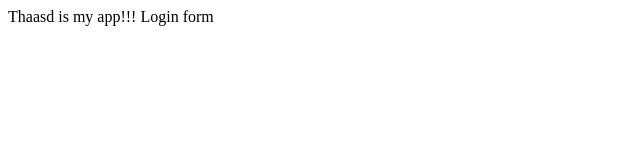
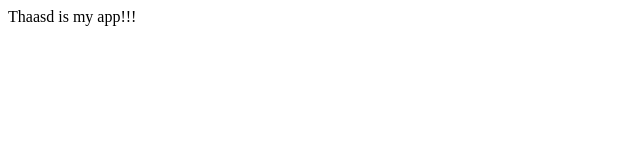
Before and after one commit to nooyah/gittest, a plain HTML site: page index.html in a window 1280 px wide. Shown: the full height of the page, 0-640 px from the left. Drawn offline with Linux system fonts and the light colour scheme.

Commit message:
Previous

```diff
--- a/index.html
+++ b/index.html
@@ -4,6 +4,6 @@
   </head>
   <body>
     Thaasd is my app!!!
-    Login form
+
   </body>
 </html>
```
Also changed, not shown: login.html (deleted, +0 -1 lines).
